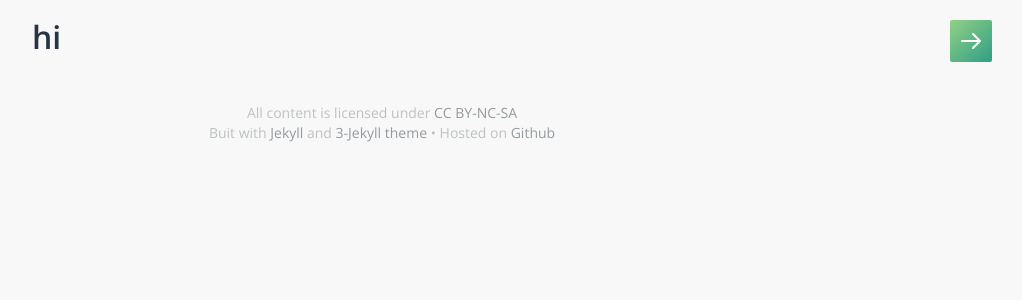
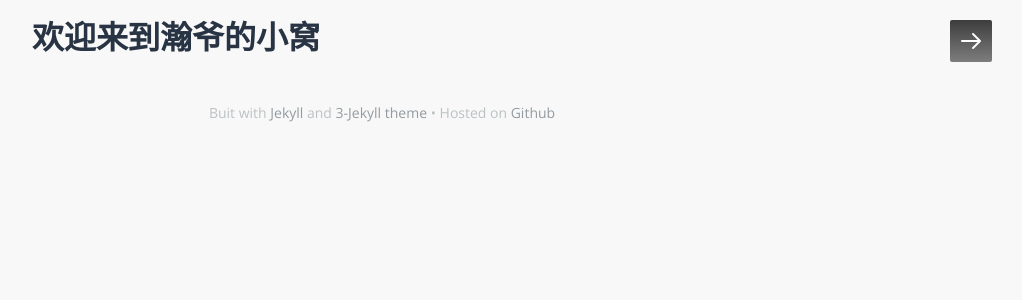
Before and after one commit to lycolin/hans-lizihan.github.io, a Jekyll site: the page built from index.html, in a window 1280 px wide. Shown: the top 300 px of the page, without its empty margins (258-1280 px from the left). Built offline with Jekyll 4.4.1, drawn with Linux system fonts in a browser that asks for light colours; some web fonts are replaced.

Commit message:
chnaged the theme to dark grey

```diff
--- a/_config.yml
+++ b/_config.yml
@@ -25,6 +25,8 @@
 
 # Build settings
 markdown: kramdown
+kramdown:
+  input: GFM
 sass:
   style: compressed
 gems:
--- a/_layouts/default.html
+++ b/_layouts/default.html
@@ -12,8 +12,7 @@
 
       <div class="footer">
         <div class="container">
-          <p class="footer-entry">All content is licensed under <a href="http://creativecommons.org/licenses/by-nc-sa/4.0/" target="_blank">CC BY-NC-SA</a></p>
-          <p class="footer-entry">Buit with <a href="http://jekyllrb.com/" target="_blank">Jekyll</a> and <a href="https://github.com/P233/3-Jekyll" target="_blank">3-Jekyll theme</a> • Hosted on <a href="https://pages.github.com/" target="_blank">Github</a></p>
+          <p class="footer-entry">Buit with <a href="http://jekyllrb.com/" target="_blank">Jekyll</a> and <a rel="nofollow" href="https://github.com/P233/3-Jekyll" target="_blank">3-Jekyll theme</a> • Hosted on <a rel="nofollow" href="https://pages.github.com/" target="_blank">Github</a></p>
         </div>
       </div>
     </main>
--- a/css/main.sass
+++ b/css/main.sass
@@ -17,10 +17,9 @@
 
 // # Sidebar Background Gradient
 
-$gradient-start: #C2E987
-$gradient-end:   #309E85
-
-$sidebar-bg: linear-gradient(136deg, $gradient-start, $gradient-end)
+$gradient-start: #7d7d7d
+$gradient-end:   #3d3d3d
+$sidebar-bg: linear-gradient(0deg, $gradient-start, $gradient-end)
 
 
 // # Sidebar Left
--- a/index.html
+++ b/index.html
@@ -2,5 +2,5 @@
 layout: default
 ---
 <div id="home" class="container">
-  <h1>hi</h1>
+  <h1>欢迎来到瀚爷的小窝</h1>
 </div>
```
Also changed, not shown: _posts/2015-03-15-first-post.md (+1 -1 lines), contact.html (deleted, +0 -13 lines), assets/img/avatar.jpg.
